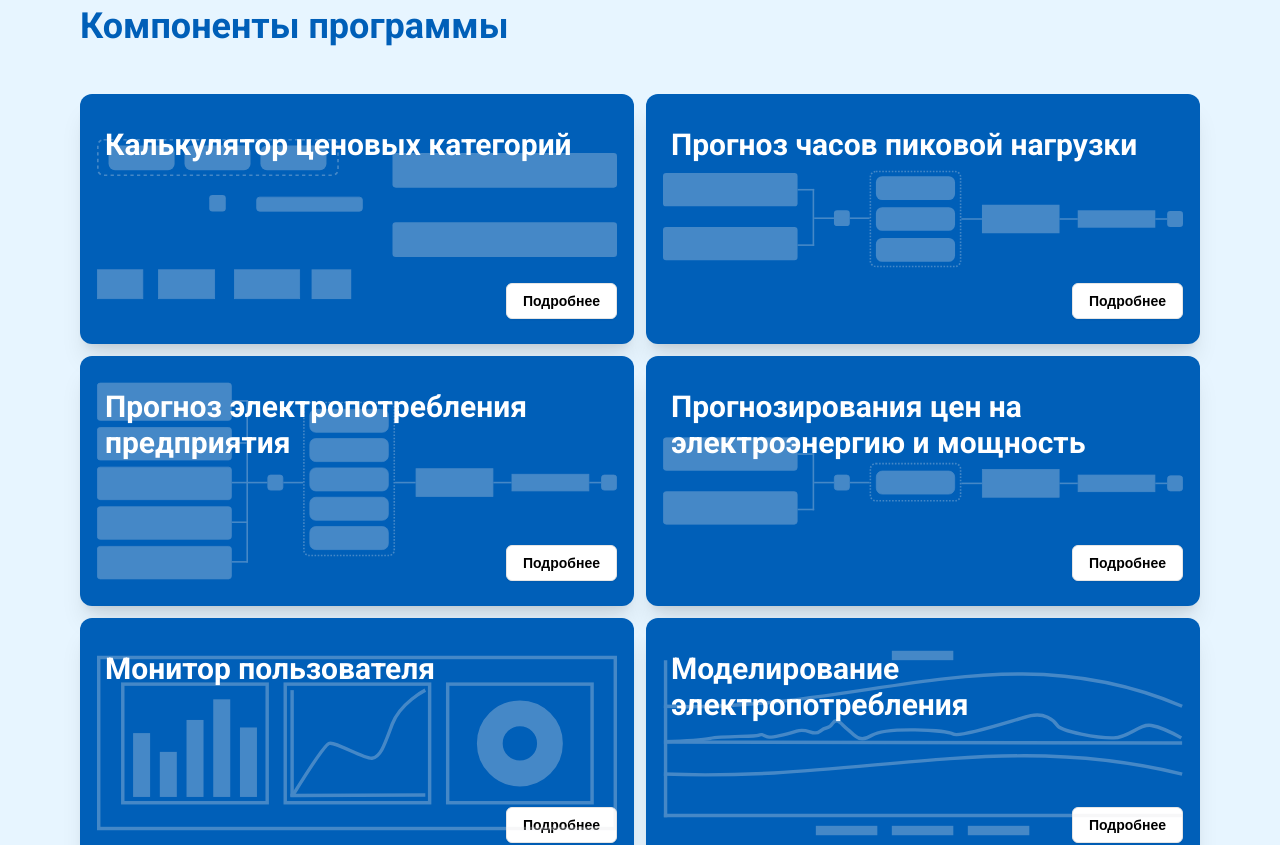
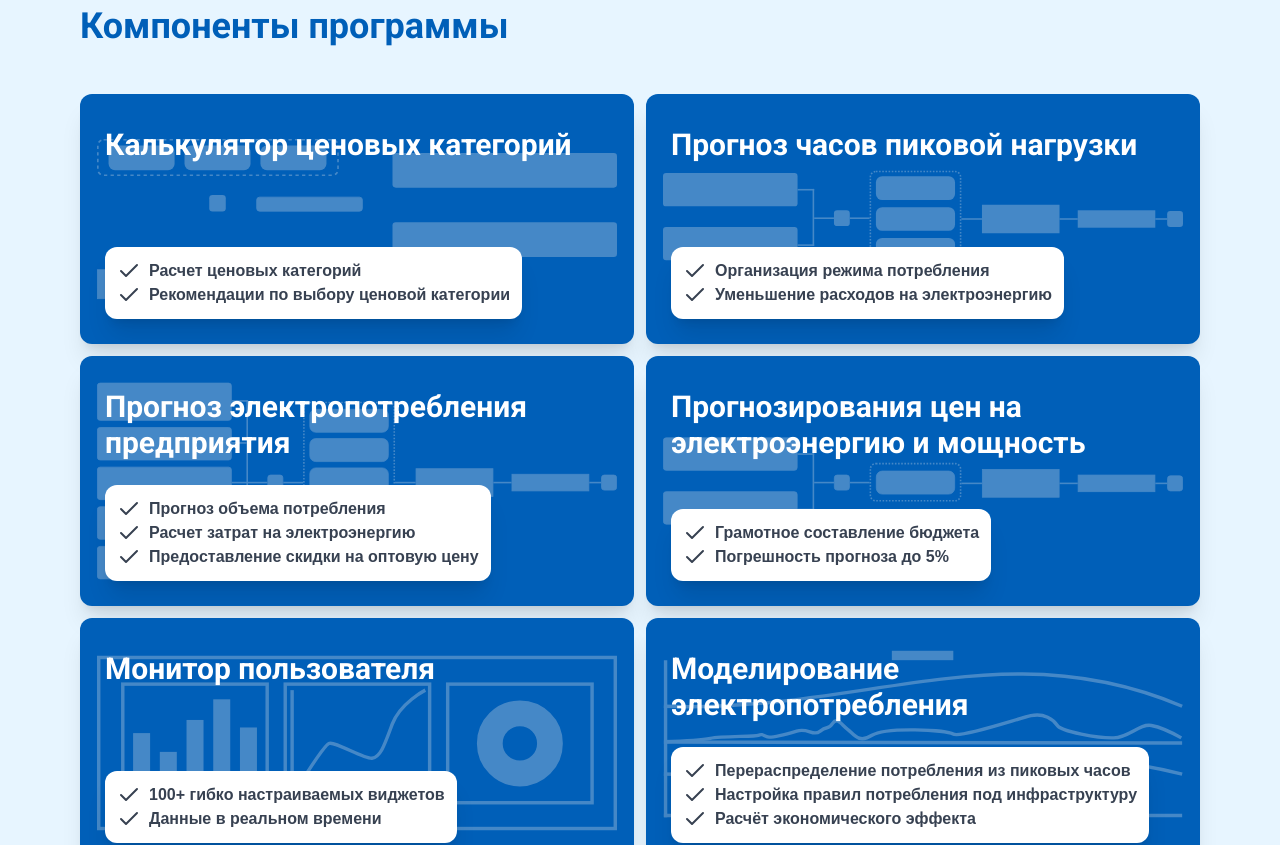
Before and after one commit to Markito97/test-vercel, a Next.js app: page / in a window 1280 px wide. Shown: the part 1740-2585 px from the top of the page. Built offline with nearby package versions, Linux system fonts and the light colour scheme.

Commit message:
--wip update

```diff
--- a/app/forecast-prices/page.tsx
+++ b/app/forecast-prices/page.tsx
@@ -34,7 +34,7 @@ export default function ForecastPeakHours() {
                         </h3>
                         <ForecastPricesSchemaIcon />
                         <h3 className={`${comicNeue.className} text-xl font-bold`}>
-                            Прогнозируемые цена на электроэнергию
+                            Прогнозируемая цена на электроэнергию
                         </h3>
                         <Image
                             src='/Снимок экрана 2025-02-23 в 19.47.31.png'
--- a/app/page.tsx
+++ b/app/page.tsx
@@ -4,8 +4,6 @@ import React from "react";
 import { HeroMarquee } from "@/components/ui/hero-marquee";
 import { PossibilitiesList } from "@/components/ui/possibilities-list";
 import { WhatYouGetList } from "@/components/ui/what-you-get-list";
-import { ReviewsList } from "@/components/ui/reviews-list";
-
 
 const comicNeue = Comic_Neue({
   weight: ['400', '700'],
@@ -57,7 +55,6 @@ export default function Home() {
         <HeroMarquee />
         <WhatYouGetList />
         <PossibilitiesList />
-        <ReviewsList />
       </main>
     </div>
   );
--- a/components/ui/forecast-peak-hours/forecast-peak-hours-benefits.tsx
+++ b/components/ui/forecast-peak-hours/forecast-peak-hours-benefits.tsx
@@ -9,13 +9,13 @@ export const ForecastPeakHoursBenefits = () => {
 return <div>
         <h3 className={`${comicNeue.className} text-2xl font-bold text-brand`}>Что вы получаете</h3>
         <div className="mt-8 grid grid-cols-12 gap-4">
-            <div className="col-span-12 lg:col-span-4 bg-brand p-4 text-white rounded-md shadow-lg animate-in fade-in slide-in-from-bottom-10 duration-500">
+            <div className="font-bold col-span-12 lg:col-span-4 bg-brand p-4 text-white rounded-xl shadow-xl animate-in fade-in slide-in-from-bottom-10 duration-500">
                 Прогноз часы пиковой нагрузки с максимально высокой точностью
             </div>
-            <div className="col-span-12 lg:col-span-4 bg-brand p-4 text-white rounded-md shadow-lg animate-in fade-in slide-in-from-bottom-10 duration-500">
+            <div className="font-bold col-span-12 lg:col-span-4 bg-brand p-4 text-white rounded-xl shadow-xl animate-in fade-in slide-in-from-bottom-10 duration-500">
                 Организация режима потребления энергоресурсов с учетом данных часов пиковых нагрузок
             </div>
-            <div className="col-span-12 lg:col-span-4 bg-brand p-4 text-white rounded-md shadow-lg animate-in fade-in slide-in-from-bottom-10 duration-500">
+            <div className="font-bold col-span-12 lg:col-span-4 bg-brand p-4 text-white rounded-xl shadow-xl animate-in fade-in slide-in-from-bottom-10 duration-500">
                 Уменьшение расходов на электроэнергию за отчетный период
             </div>
         </div>
--- a/components/ui/possibilities-block.tsx
+++ b/components/ui/possibilities-block.tsx
@@ -1,6 +1,6 @@
 import { Roboto } from "next/font/google";
 import { ReactNode } from "react";
-import { Button } from "./button";
+import { Check } from "lucide-react";
 
 const roboto = Roboto({
   weight: ["400", "500", "700"],
@@ -11,12 +11,14 @@ interface PossibilitiesBlockProps {
   title: string;
   icon: ReactNode;
   href: string
+  possibilities?: string[]
 }
 
 export const PossibilitiesBlock = ({
   title,
   icon,
-  href
+  href,
+  possibilities,
 }: PossibilitiesBlockProps) => {
   return (
     <a
@@ -25,12 +27,24 @@ export const PossibilitiesBlock = ({
     >
       <div className="group/panel rounded-lg md:rounded-xl p-px bg-brand from-border to-border/50 dark:to-surface-100 transition-all shadow-xl hover:bg-gradient-to-br hover:from-brand/80 hover:to-surface-200 flex items-center justify-center relative w-full h-full">
         <div className="z-10 rounded-[7px] md:rounded-[11px] relative overflow-hidden flex-1 flex flex-row sm:flex-col gap-4 items-start sm:items-center lg:items-start justify-between bg-surface-75 w-full h-full text-foreground-lighter [&_strong]:!font-normal [&_strong]:!text-foreground p-4 sm:py-6 transition-colors group-hover:bg-surface-100">
-          <div className="relative z-10 h-full w-full mx-auto gap-2 sm:gap-4 flex flex-col items-start sm:items-center text-left sm:text-center md:ml-2 md:mt-2 lg:pl-0 md:justify-start md:text-left md:items-start">
+          <div className="relative z-10 h-full w-full mx-auto gap-2 sm:gap-4 flex flex-col justify-between items-start sm:items-center text-left sm:text-center md:ml-2 md:mt-2 lg:pl-0 md:text-left md:items-start">
             <div className="flex items-center gap-2 text-foreground">
               <h3 className={`${roboto.className} text-3xl font-bold text-white`}>
                 {title}
               </h3>
             </div>
+            {possibilities?.length &&
+              <div className="bg-white text-gray-700 p-3 rounded-xl shadow-xl">
+                <ul>
+                  {possibilities?.map((el) =>
+                    <li key={el} className="font-bold flex gap-2">
+                      <Check absoluteStrokeWidth />
+                      {el}
+                    </li>
+                  )}
+                </ul>
+              </div>
+            }
           </div>
           <figure className="absolute inset-0 z-0 hidden sm:block">
             <span className="px-4 absolute opacity-30 w-full h-full md:aspect-square flex items-end md:items-center justify-center md:justify-end right-0 left-0 xl:-right-12 2xl:right-0 top-12 md:top-0 md:bottom-0 my-auto transition-opacity group-hover:opacity-70">
@@ -38,11 +52,6 @@ export const PossibilitiesBlock = ({
             </span>
           </figure>
           <div className="absolute z-10 inset-0 w-full h-full pointer-events-none opacity-20"></div>
-          <div className="w-full flex justify-end">
-            <Button variant="outline" className="text-black font-bold cursor-pointer">
-              Подробнее
-            </Button>
-          </div>
         </div>
       </div>
     </a>
--- a/components/ui/possibilities-list.tsx
+++ b/components/ui/possibilities-list.tsx
@@ -27,32 +27,37 @@ export const PossibilitiesList = () => {
                 title='Калькулятор ценовых категорий'
                 icon={<PriceCalculatorIcon />}
                 href="/price-calculator"
+                possibilities={['Расчет ценовых категорий', 'Рекомендации по выбору ценовой категории']}
             />
-
             <PossibilitiesBlock
                 title='Прогноз часов пиковой нагрузки'
                 icon={<ForecastIcon />}
                 href="/forecast-peak-hours"
+                possibilities={['Организация режима потребления', 'Уменьшение расходов на электроэнергию']}
             />
             <PossibilitiesBlock
                 title='Прогноз электропотребления предприятия'
                 icon={<ForecastEnergyIcon />}
                 href="/forecast-enterprise"
+                possibilities={['Прогноз объема потребления', 'Расчет затрат на электроэнергию', 'Предоставление скидки на оптовую цену']}
             />
             <PossibilitiesBlock
                 title='Прогнозирования цен на электроэнергию и мощность'
                 icon={<ForecastPriceIcon />}
                 href="/forecast-prices"
+                possibilities={['Грамотное составление бюджета','Погрешность прогноза до 5%']}
             />
             <PossibilitiesBlock
                 title="Монитор пользователя"
                 icon={<UserMonitorIcon/>}
                 href="/user-monitor"
+                possibilities={['100+ гибко настраиваемых виджетов', 'Данные в реальном времени']}
             />
             <PossibilitiesBlock
                 title="Моделирование электропотребления"
                 icon={<ConsumptionModificationIcon />}
                 href="/energy-simulation"
+                possibilities={['Перераспределение потребления из пиковых часов', 'Настройка правил потребления под инфраструктуру', 'Расчёт экономического эффекта']}
             />
         </div>
     </section>
```
